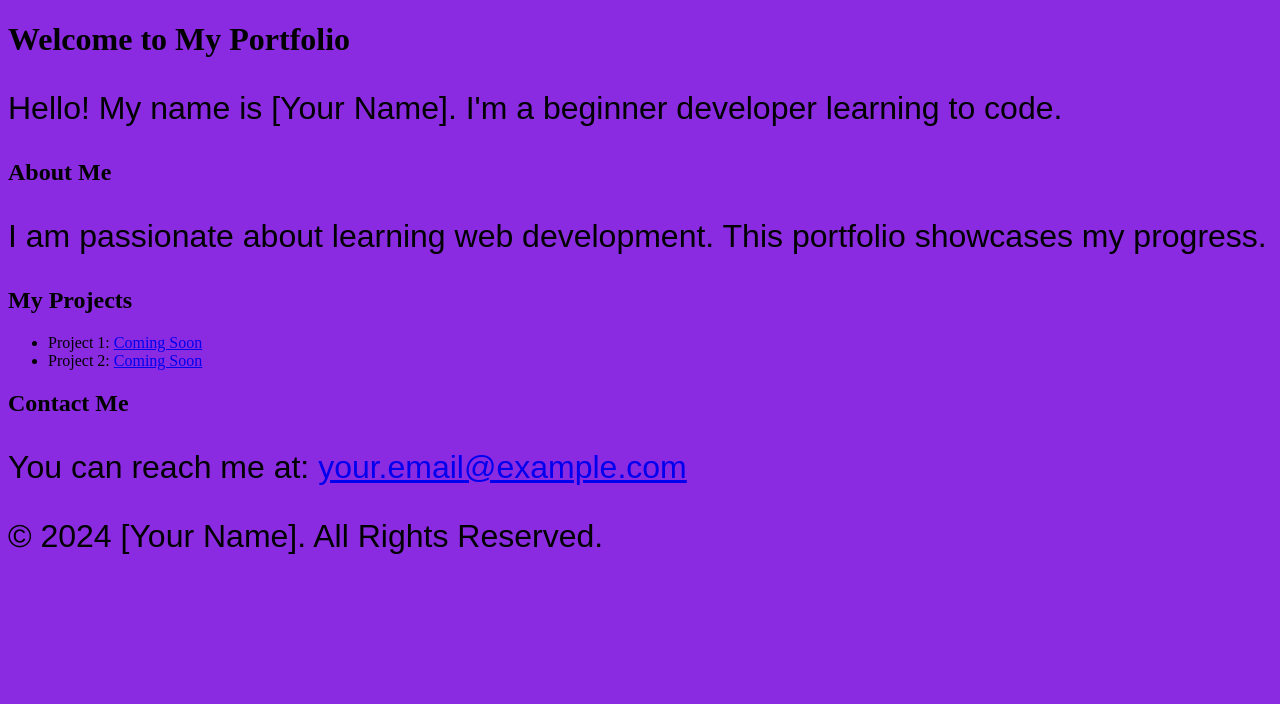
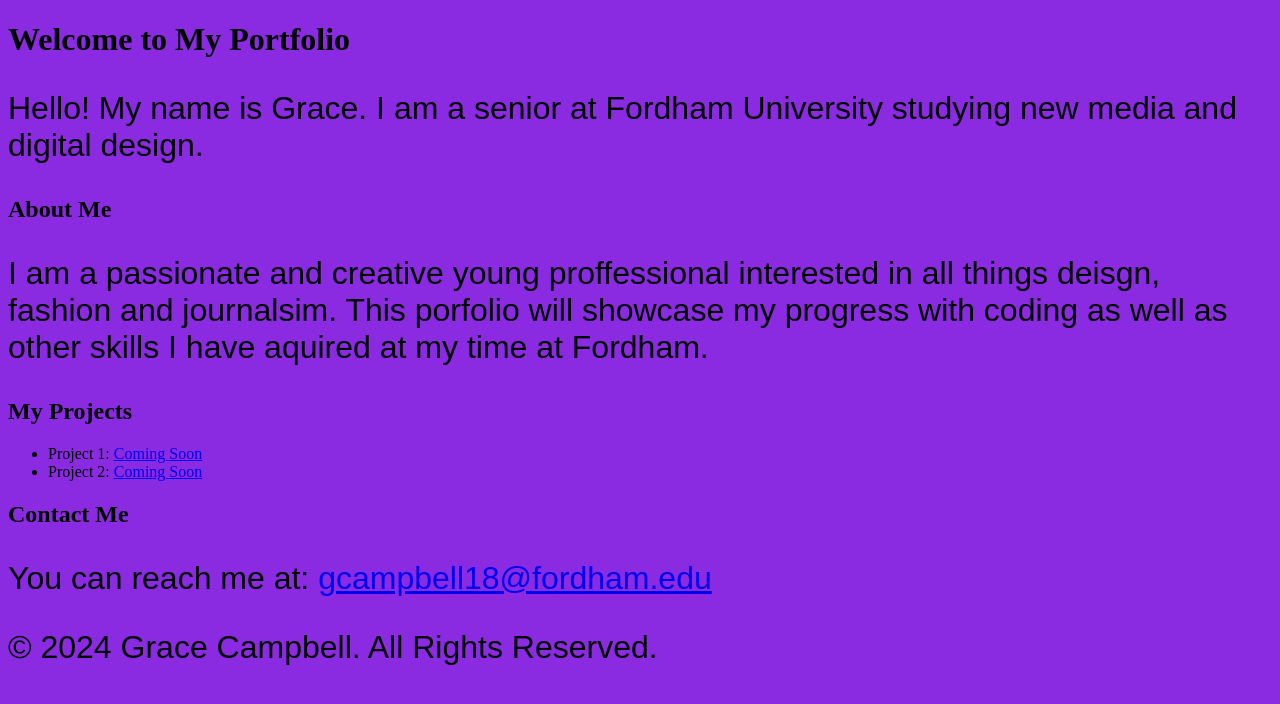
Before and after one commit to gracecampbell3/gracecampbell3.github.io, a plain HTML site: page portfolio/index.html in a window 1280 px wide. Drawn offline with Linux system fonts and the light colour scheme; files that its build step writes are made by us from their sources.

Commit message:
Update index.html

```diff
--- a/portfolio/index.html
+++ b/portfolio/index.html
@@ -9,12 +9,12 @@
 <body>
     <header>
         <h1>Welcome to My Portfolio</h1>
-        <p>Hello! My name is [Your Name]. I'm a beginner developer learning to code.</p>
+        <p>Hello! My name is Grace. I am a senior at Fordham University studying new media and digital design.</p>
     </header>
 
     <section id="about">
         <h2>About Me</h2>
-        <p>I am passionate about learning web development. This portfolio showcases my progress.</p>
+        <p> I am a passionate and creative young proffessional interested in all things deisgn, fashion and journalsim. This porfolio will showcase my progress with coding as well as other skills I have aquired at my time at Fordham.</p>
     </section>
 
     <section id="projects">
@@ -27,11 +27,11 @@
 
     <section id="contact">
         <h2>Contact Me</h2>
-        <p>You can reach me at: <a href="mailto:your.email@example.com">your.email@example.com</a></p>
+        <p>You can reach me at: <a href="mailto:gcampbell18@fordham.edu">gcampbell18@fordham.edu</a></p>
     </section>
 
     <footer>
-        <p>© 2024 [Your Name]. All Rights Reserved.</p>
+        <p>© 2024 Grace Campbell. All Rights Reserved.</p>
     </footer>
 </body>
 </html>
```
